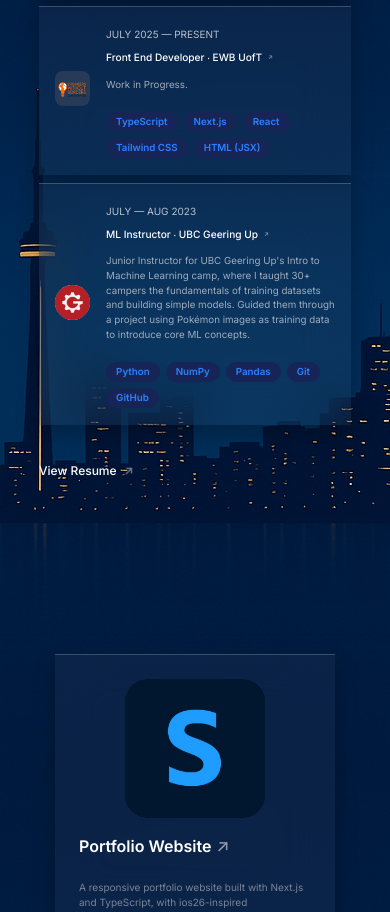
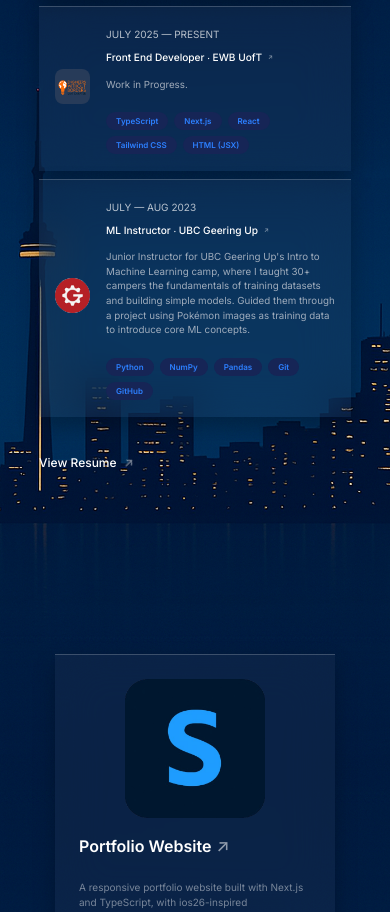
Before and after one commit to stev-jz/website, a Next.js app: page / in a window 390 px wide. Shown: the part 1171-2083 px from the top of the page. Built offline with nearby package versions, Linux system fonts and the light colour scheme.

Commit message:
bg repeat?

```diff
--- a/src/app/layout.tsx
+++ b/src/app/layout.tsx
@@ -31,6 +31,7 @@
           bg-[url('/van-skyline.png')]
           dark:bg-[url('/toronto-skyline.png')]
           bg-center
+          bg-no-repeat-y
           h-screen
           bg-fixed
           w-full
--- a/src/components/GlassContainer.tsx
+++ b/src/components/GlassContainer.tsx
@@ -61,7 +61,7 @@
             {props.tags && props.tags.map(tag => (
               <li
                 key={tag}
-                className="inline-flex items-center lg:px-3 lg:py-1 lg:text-[clamp(8px,2.5vw,13px)] max-lg:text-[clamp(8px,2.5vw,12px)] max-lg:leading-tight max-lg:px-2.5 max-lg:py-1 font-semibold rounded-full bg-blue-950 text-blue-500">
+                className="inline-flex items-center lg:px-3 lg:py-1 lg:text-[clamp(8px,2.5vw,13px)] max-lg:text-[clamp(8px,2vw,10px)] max-lg:leading-tight max-lg:px-2.5 max-lg:py-1 font-semibold rounded-full bg-blue-950 text-blue-500">
                 {tag}
               </li>
             ))}
```
